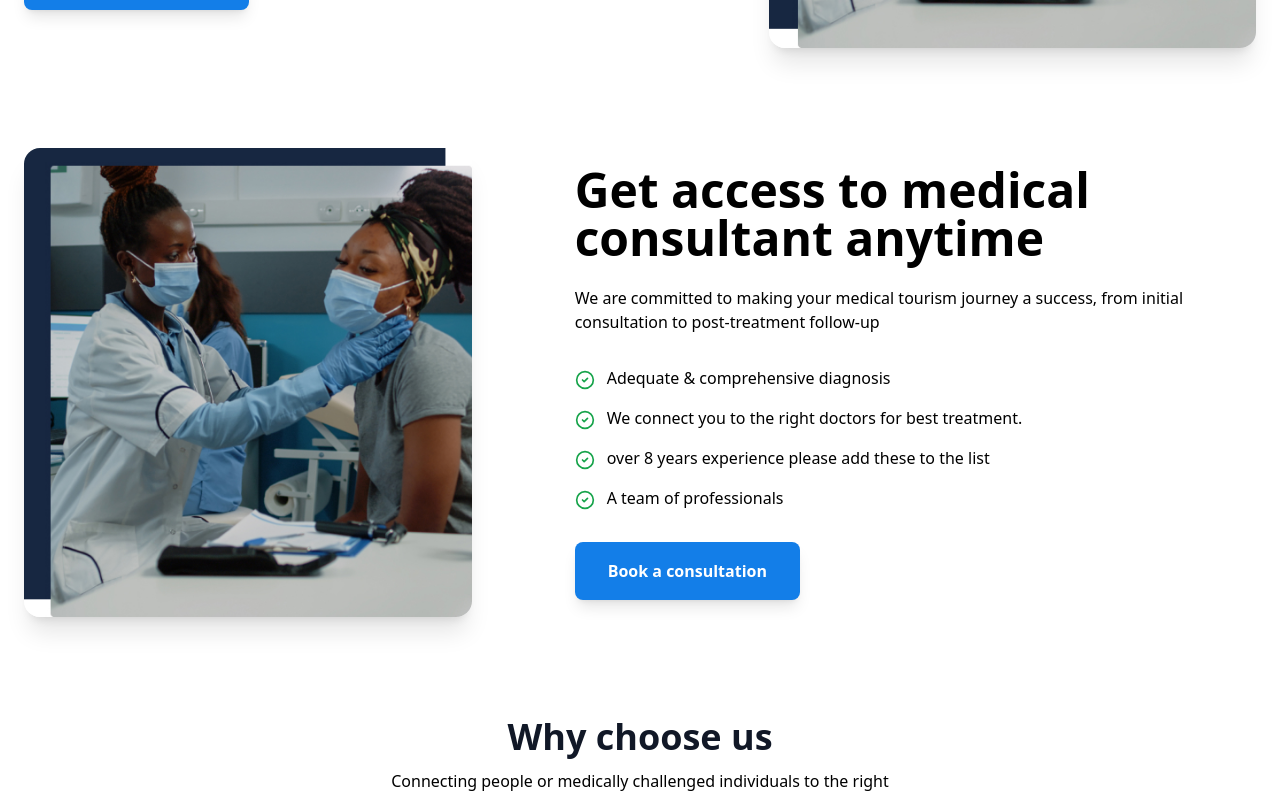
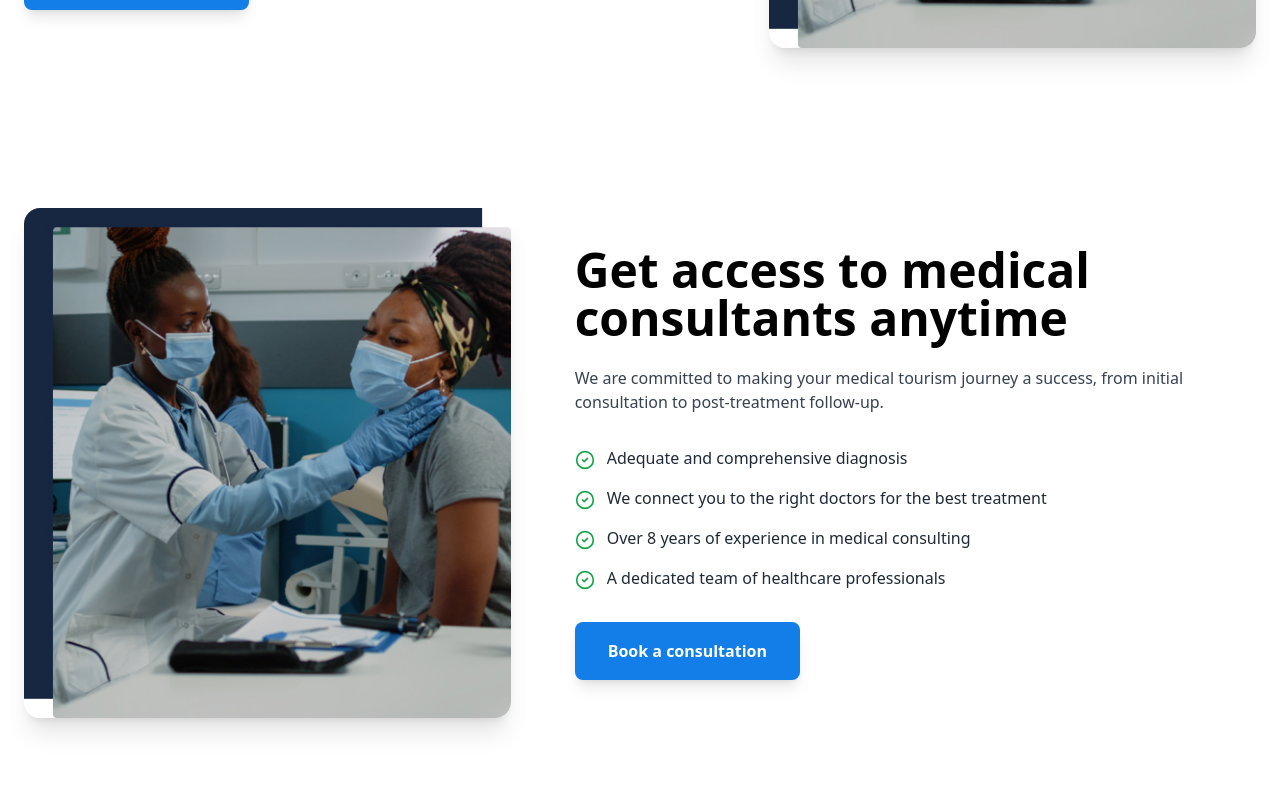
Before and after one commit to Binmuhammad001/healing-ways, a React (Vite) app: page / in a window 1280 px wide. Shown: the part 3500-4297 px from the top of the page. Built offline with nearby package versions, Linux system fonts and the light colour scheme.

Commit message:
Update section5.jsx

```diff
--- a/src/components/home/section5.jsx
+++ b/src/components/home/section5.jsx
@@ -1,61 +1,58 @@
-import React from 'react';
-import { CheckCircle2 } from 'lucide-react';
-import major from '../../assets/major.jpg';
+import React from "react";
+import { CheckCircle2 } from "lucide-react";
+import major from "../../assets/major.jpg";
 
 export default function Section5() {
   const benefits = [
-    "Adequate & comprehensive diagnosis",
-    "We connect you to the right doctors for best treatment.",
-    "over 8 years experience please add these to the list",
-    "A team of professionals"
+    "Adequate and comprehensive diagnosis",
+    "We connect you to the right doctors for the best treatment",
+    "Over 8 years of experience in medical consulting",
+    "A dedicated team of healthcare professionals"
   ];
 
   return (
-    <section className="py-16 md:py-5 bg-white">
-      <div className="container mx-auto px-6">
-        <div className="flex flex-col lg:flex-row items-center gap-12 lg:gap-16 max-w-7xl mx-auto">
+    <section className="py-16 md:py-20 bg-white overflow-x-hidden">
+      <div className="max-w-7xl mx-auto px-4 sm:px-6">
+        <div className="flex flex-col lg:flex-row items-center gap-10 lg:gap-16">
 
-            {/* Left - Image */}
-          <div className="w-full lg:w-5/12">
-            <div className="relative">
-              <img
-                src={major}
-                alt="Medical consultation"
-                className="rounded-2xl shadow-xl w-full h-auto object-cover max-w-md"
-                loading="lazy"
-              />
-            </div>
+          {/* Image */}
+          <div className="w-full lg:w-5/12 flex justify-center">
+            <img
+              src={major}
+              alt="Medical consultation"
+              className="rounded-2xl shadow-xl w-full max-w-sm sm:max-w-md lg:max-w-full object-cover"
+              loading="lazy"
+            />
           </div>
 
-
-          {/* Right - Content */}
+          {/* Content */}
           <div className="w-full lg:w-7/12">
-            <h2 className="text-3xl md:text-4xl lg:text-5xl font-bold text-black leading-tight mb-6">
-              Get access to medical <br/>consultant anytime
+            <h2 className="text-2xl sm:text-3xl md:text-4xl lg:text-5xl font-bold text-black leading-snug mb-6">
+              Get access to medical consultants anytime
             </h2>
 
-            <p className="text-black mb-8">
-              We are committed to making your medical tourism journey a success, from initial consultation to post-treatment follow-up
+            <p className="text-gray-700 text-sm sm:text-base mb-8">
+              We are committed to making your medical tourism journey a success,
+              from initial consultation to post-treatment follow-up.
             </p>
 
-            {/* Benefits List */}
+            {/* Benefits */}
             <div className="space-y-4 mb-8">
               {benefits.map((benefit, index) => (
                 <div key={index} className="flex items-start gap-3">
-                  <div className="flex-shrink-0 mt-1">
-                    <CheckCircle2 className="w-5 h-5 text-green-600" />
-                  </div>
-                  <p className="text-black">{benefit}</p>
+                  <CheckCircle2 className="w-5 h-5 text-green-600 flex-shrink-0 mt-1" />
+                  <p className="text-gray-800 text-sm sm:text-base">
+                    {benefit}
+                  </p>
                 </div>
               ))}
             </div>
 
-            {/* CTA Button */}
-            <button className="bg-[#137EE8] text-white px-8 py-4 rounded-lg font-semibold hover:bg-blue-700 transition-colors shadow-lg">
+            {/* CTA */}
+            <button className="bg-[#137EE8] text-white px-6 sm:px-8 py-3 sm:py-4 rounded-lg font-semibold hover:bg-blue-700 transition-colors shadow-lg">
               Book a consultation
             </button>
           </div>
-
 
         </div>
       </div>
```
